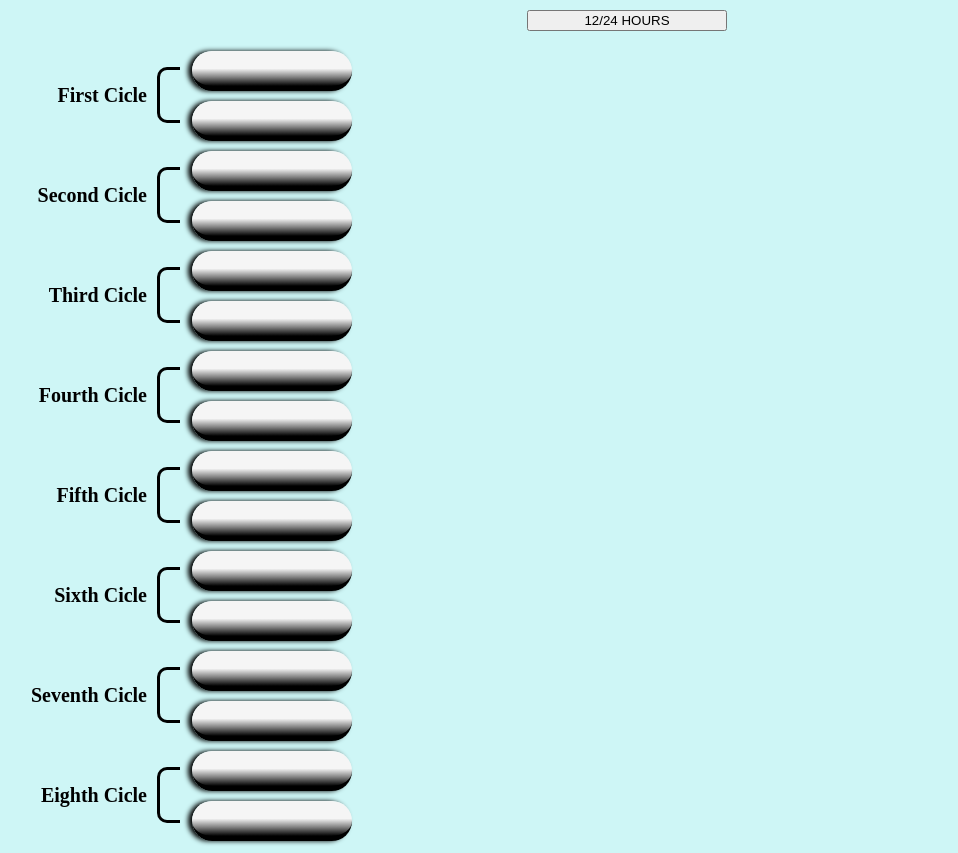
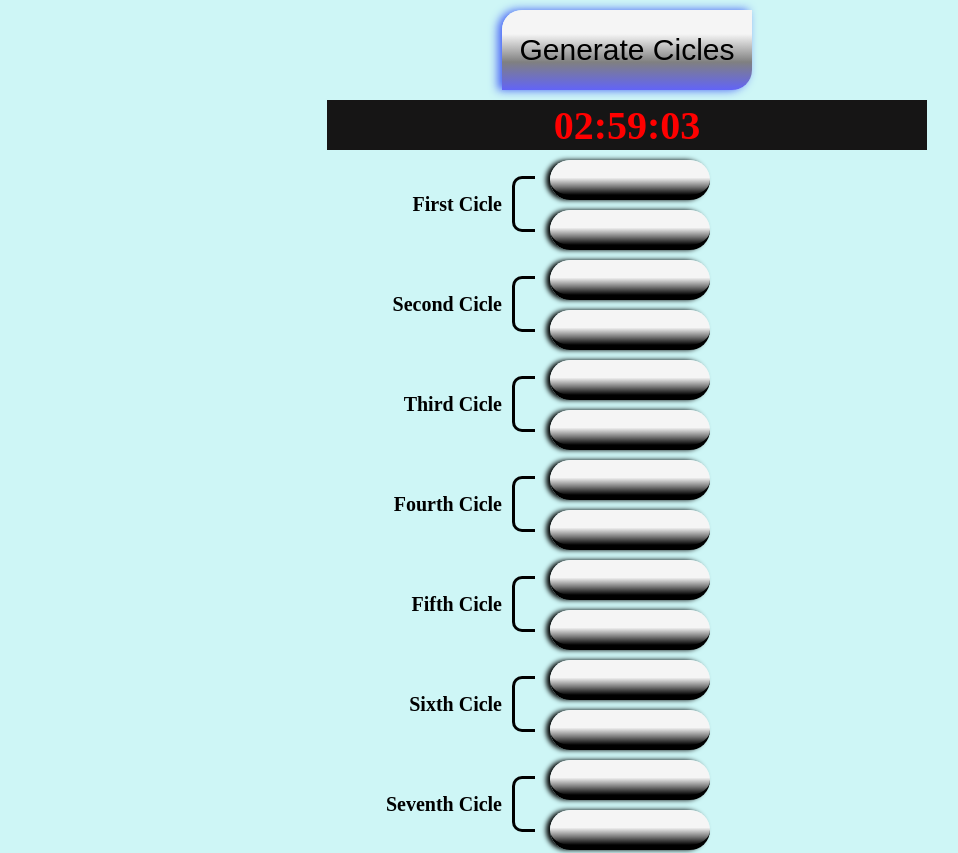
Before and after one commit to lucagi89/Clock, a plain HTML site: page index.html in a window 1280 px wide. Shown: the top 853 px of the page, without its empty margins (13-971 px from the left). Drawn offline with Linux system fonts and the light colour scheme.

Commit message:
various improvements

```diff
--- a/index.css
+++ b/index.css
@@ -5,6 +5,11 @@
 }
 body{
     background-color: rgb(206, 246, 246);
+}
+#whole{
+    max-width: 600px;
+    min-width: 600px;
+    margin: 0 auto;
 }
 
 div{
@@ -14,9 +19,31 @@ div{
 
 button{
     display:block;
-
-    width:200px;
+    width:250px;
     margin: 10px auto;
+    border:none;
+    height:80px;
+    font-size: 30px;
+    font-weight: 500;
+    border-radius: 20px 0px 20px 0px;
+    background:linear-gradient(whitesmoke 30%, grey, rgb(98, 100, 247));
+    box-shadow: -4px 0px 10px rgb(68, 95, 247);
+    transition: transform 0.2s;
+}
+button:hover{
+    transform: scale(1.1);
+}
+button:active{
+    transform: scale(1);
+}
+#current-time{
+    background-color: rgb(22, 21, 21);
+    color: rgb(255, 0, 0);
+    height: 50px;
+    display: flex;
+    justify-content: center;
+    align-items: center;
+    font-size: 40px;
 }
 ul{
     padding: 0;
@@ -43,19 +70,19 @@ li{
 
 }
 .cubes{
-    width: 205px;
+    width: 223px;
     height: 800px;
     display: flex;
     flex-wrap: wrap;
     align-items: center;
-
+    justify-content: center;
 
 }
 .cube{
     width: 20px;
     height: 50px;
     border: solid 3px black;
-    margin: 8px 5px 0px 0px;
+    margin: 8px 0px 0px 0px;
     border-right: none;
     border-radius: 10px 0px 0px 10px;
 }
--- a/index.html
+++ b/index.html
@@ -8,9 +8,10 @@
     <title>Clock</title>
 </head>
 <body>
+    <div id = "whole">
     <div id = "clock"></div>
-    <button id = "format-btn">12/24 HOURS</button>
-    <!--<button id = "awake-btn">I'M AWAKE</button>-->
+    <button id = "format-btn">Generate Cicles</button>
+    <div id="current-time"></div>
     <div class = "circle" >
         <div class = "cubes">
             <div class = "description">First Cicle</div>
@@ -32,6 +33,7 @@
         </div>
         <ul id = "circles"></ul>
     </div>
+    </div>
 
     <script src="index.js"></script>
 </body>
--- a/index.js
+++ b/index.js
@@ -6,14 +6,35 @@ let n = 60000;
 circles.innerHTML =`<li></li><li></li><li></li><li></li><li></li><li></li><li></li><li></li><li></li><li></li><li></li><li></li><li></li><li></li><li></li><li></li>`;
 let clockOption = true;
 
+let currentTime = document.getElementById("current-time")
+function clock(){
+  let time = new Date()
+  let hh = time.getHours()
+  let mm = time.getMinutes()
+  let ss = time.getSeconds()
+  if(hh<10){
+    hh = "0" + hh
+  }
+  if(mm<10){
+    mm = "0" + mm
+  }
+  if(ss<10){
+    ss = "0" + ss
+  }
+  currentTime.textContent = `${hh}:${mm}:${ss}`
+
+}
+
+setInterval(clock, 1000);
+
 formatBtn.addEventListener("click", function(){
   if(clockOption){
     clockOption = false;
 
-    formatBtn.textContent="24 HOURS"
+    //formatBtn.textContent="24 HOURS"
   }else{
     clockOption = true;
-    formatBtn.textContent="12 HOURS"
+    //formatBtn.textContent="12 HOURS"
   }
   counter();
 })
```
